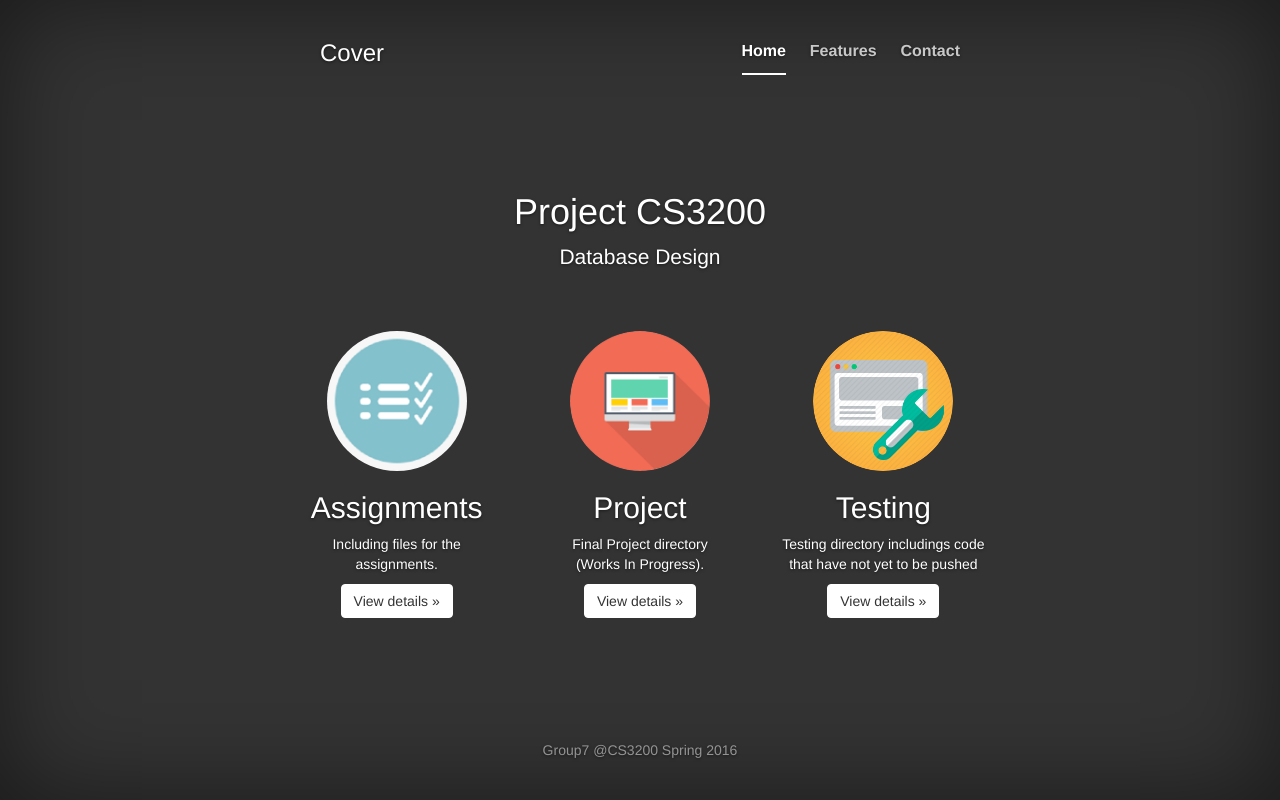
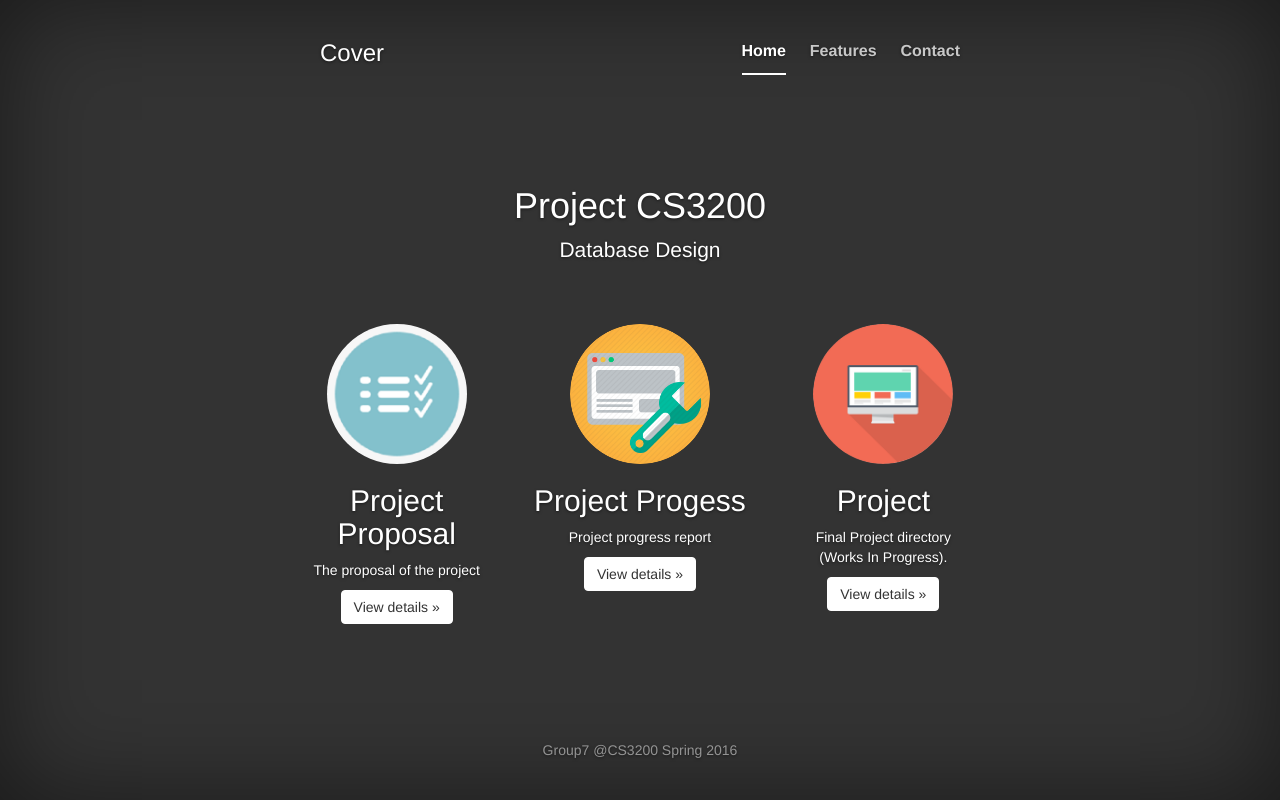
Before and after one commit to Eragon29692/CS3200, a website: page public/index.html in a window 1280 px wide. Drawn offline with nearby package versions, Linux system fonts and the light colour scheme.

Commit message:
rearragning homepage

```diff
--- a/public/index.html
+++ b/public/index.html
@@ -70,10 +70,22 @@
                              src="Images/assignment_icon.png"
                              alt="Generic placeholder image" width="140" height="140">
                     </a>
-                    <h2>Assignments</h2>
-                    <p>Including files for the assignments.</p>
+                    <h2>Project Proposal</h2>
+                    <p>The proposal of the project</p>
                     <p><a class="btn btn-default" href="assignment/index.html" role="button">View details &raquo;</a></p>
                     <br><br>
+                </div><!-- /.col-lg-4 -->
+                <div class="col-sm-4">
+                    <a href="Testing/home.html">
+                        <img class="img-circle"
+                             src="Images/testing_icon.png"
+                             alt="Generic placeholder image" width="140" height="140">
+                    </a>
+                    <h2>Project Progess</h2>
+                    <p>Project progress report</p>
+                    <p><a class="btn btn-default" href="Testing/home.html" role="button">View details &raquo;</a></p>
+                    <br>
+                    <br>
                 </div><!-- /.col-lg-4 -->
                 <div class="col-sm-4">
                     <a href="project/index.html">
@@ -84,18 +96,6 @@
                     <h2>Project</h2>
                     <p>Final Project directory <br> (Works In Progress).</p>
                     <p><a class="btn btn-default" href="project/index.html" role="button">View details &raquo;</a></p>
-                    <br>
-                    <br>
-                </div><!-- /.col-lg-4 -->
-                <div class="col-sm-4">
-                    <a href="Testing/home.html">
-                        <img class="img-circle"
-                             src="Images/testing_icon.png"
-                             alt="Generic placeholder image" width="140" height="140">
-                    </a>
-                    <h2>Testing</h2>
-                    <p>Testing directory includings code that have not yet to be pushed</p>
-                    <p><a class="btn btn-default" href="Testing/home.html" role="button">View details &raquo;</a></p>
                     <br>
                     <br>
                 </div><!-- /.col-lg-4 -->
```
